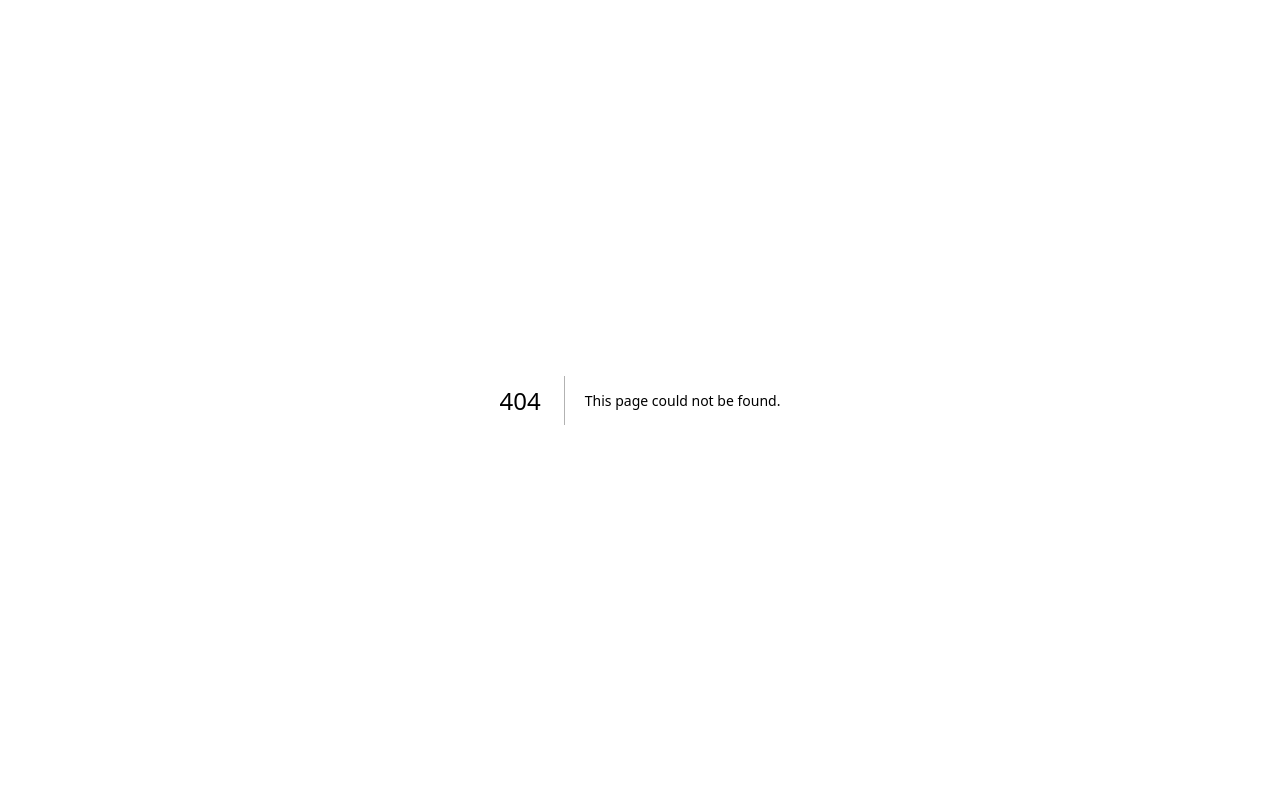
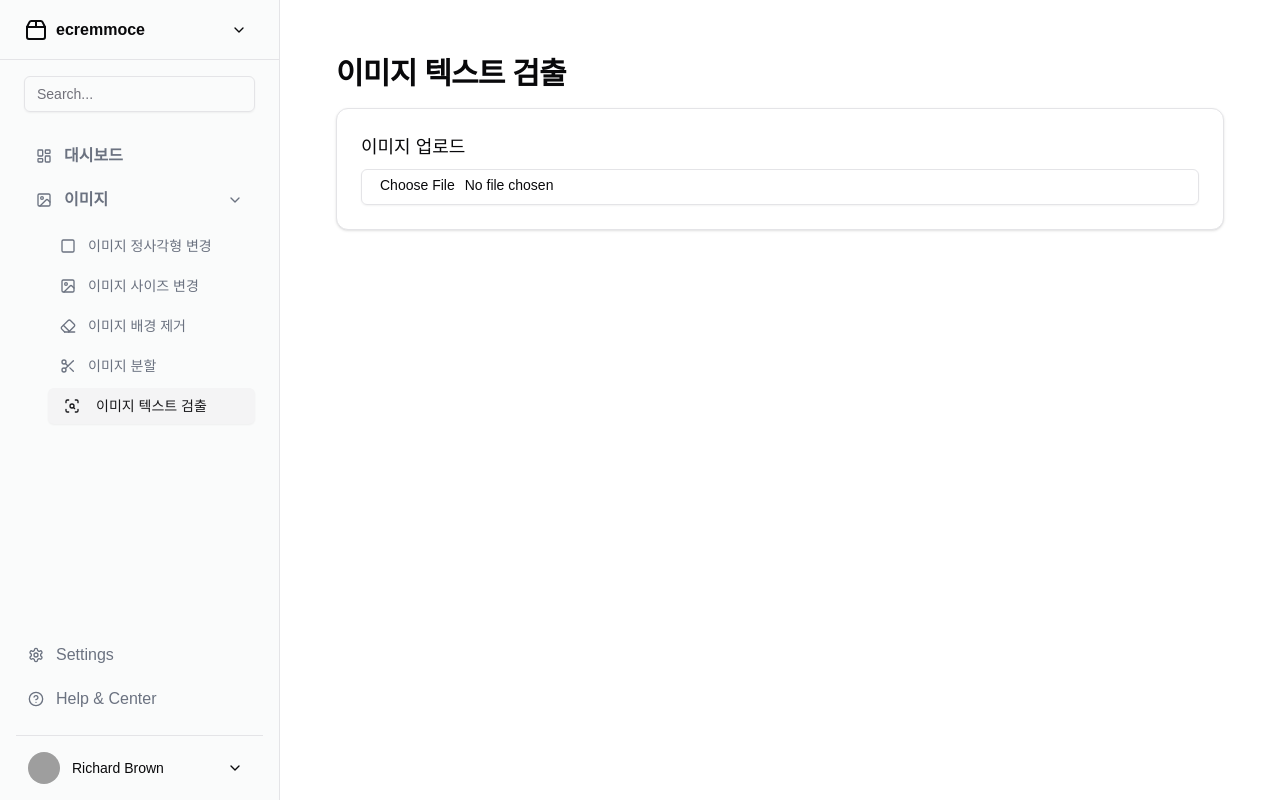
Before and after one commit to ecremmoce-dev/zalpanda, a Next.js app: page /image/text-detection in a window 1280 px wide. Before the commit this address had no page. Built offline with nearby package versions, Linux system fonts and the light colour scheme; grey boxes are pictures that could not be loaded.

Commit message:
mycommit

```diff
--- /dev/null
+++ b/app/image/text-detection/layout.tsx
@@ -0,0 +1,18 @@
+import { Sidebar } from "@/components/sidebar"
+
+export default function ImageLayout({
+  children,
+}: {
+  children: React.ReactNode
+}) {
+  return (
+    <div className="grid min-h-screen w-full lg:grid-cols-[280px_1fr]">
+      <Sidebar />
+      <div className="flex flex-col">
+        <main className="flex flex-1 flex-col gap-4 p-4 md:gap-8 md:p-6">
+          {children}
+        </main>
+      </div>
+    </div>
+  )
+}
--- /dev/null
+++ b/app/image/text-detection/page.tsx
@@ -0,0 +1,16 @@
+'use client'
+
+import { ImageTextDetection } from "@/components/image-text-detection"
+
+export default function TextDetectionPage() {
+  return (
+    <div className="flex-1 space-y-4 p-4 md:p-8 pt-6">
+      <div className="flex items-center justify-between space-y-2">
+        <h2 className="text-3xl font-bold tracking-tight">이미지 텍스트 검출</h2>
+      </div>
+      <div className="grid gap-4">
+        <ImageTextDetection />
+      </div>
+    </div>
+  )
+}
--- /dev/null
+++ b/components/image-text-detection.tsx
@@ -0,0 +1,116 @@
+'use client'
+
+import { Button } from "@/components/ui/button"
+import { Card } from "@/components/ui/card"
+import { Input } from "@/components/ui/input"
+import { useState } from "react"
+import { createWorker } from 'tesseract.js'
+import { Progress } from "@/components/ui/progress"
+
+export function ImageTextDetection() {
+  const [selectedFile, setSelectedFile] = useState<File | null>(null)
+  const [detectedText, setDetectedText] = useState<string>("")
+  const [isProcessing, setIsProcessing] = useState(false)
+  const [progress, setProgress] = useState(0)
+  const [previewUrl, setPreviewUrl] = useState<string>("")
+
+  const handleFileChange = (e: React.ChangeEvent<HTMLInputElement>) => {
+    if (e.target.files && e.target.files[0]) {
+      const file = e.target.files[0]
+      setSelectedFile(file)
+      setPreviewUrl(URL.createObjectURL(file))
+      setDetectedText("")
+      setProgress(0)
+    }
+  }
+
+  const handleDetectText = async () => {
+    if (!selectedFile) return
+
+    setIsProcessing(true)
+    setProgress(0)
+
+    try {
+      const worker = await createWorker()
+
+      worker.logger = (m) => {
+        if (m.status === 'recognizing text') {
+          setProgress(m.progress * 100)
+        }
+      }
+
+      // 한국어와 영어 모두 인식하도록 설정
+      await worker.loadLanguage('kor+eng')
+      await worker.initialize('kor+eng')
+
+      const { data: { text } } = await worker.recognize(selectedFile)
+      setDetectedText(text)
+
+      await worker.terminate()
+    } catch (error) {
+      console.error('텍스트 검출 중 오류 발생:', error)
+      setDetectedText('텍스트 검출 중 오류가 발생했습니다.')
+    } finally {
+      setIsProcessing(false)
+      setProgress(100)
+    }
+  }
+
+  return (
+    <Card className="p-6">
+      <div className="space-y-4">
+        <div>
+          <h3 className="text-lg font-medium mb-2">이미지 업로드</h3>
+          <Input
+            type="file"
+            accept="image/*"
+            onChange={handleFileChange}
+            disabled={isProcessing}
+          />
+        </div>
+
+        {previewUrl && (
+          <div className="mt-4">
+            <h3 className="text-lg font-medium mb-2">이미지 미리보기</h3>
+            <div className="max-w-md">
+              <img
+                src={previewUrl}
+                alt="Preview"
+                className="w-full h-auto rounded-lg"
+              />
+            </div>
+          </div>
+        )}
+
+        {selectedFile && (
+          <div>
+            <Button
+              onClick={handleDetectText}
+              disabled={isProcessing}
+            >
+              {isProcessing ? '텍스트 검출 중...' : '텍스트 검출하기'}
+            </Button>
+          </div>
+        )}
+
+        {isProcessing && (
+          <div className="space-y-2">
+            <div className="text-sm text-gray-500">
+              처리 중... {Math.round(progress)}%
+            </div>
+            <Progress value={progress} />
+          </div>
+        )}
+
+        {detectedText && (
+          <div className="mt-4">
+            <h3 className="text-lg font-medium mb-2">검출된 텍스트</h3>
+            <div className="p-4 bg-muted rounded-lg">
+              <pre className="whitespace-pre-wrap">{detectedText}</pre>
+            </div>
+          </div>
+        )}
+      </div>
+    </Card>
+  )
+}
--- a/components/sidebar.tsx
+++ b/components/sidebar.tsx
@@ -1,19 +1,40 @@
 'use client'
 
-import { ChevronDown, ChevronRight, HelpCircle, Image, Package2, Settings, Square, Eraser, Scissors, LayoutDashboard } from "lucide-react"
+import {
+  ChevronDown,
+  ChevronRight,
+  HelpCircle,
+  Image,
+  Package2,
+  Settings,
+  Square,
+  Eraser,
+  Scissors,
+  LayoutDashboard,
+  ScanSearch
+} from "lucide-react"
 import NextImage from "next/image"
 import Link from "next/link"
-import { useState } from "react"
+import { useState, useEffect } from "react"
 import { Button } from "@/components/ui/button"
 import { Input } from "@/components/ui/input"
 import { Separator } from "@/components/ui/separator"
+import { usePathname } from "next/navigation"
 
 export function Sidebar() {
-  const [isImageMenuOpen, setIsImageMenuOpen] = useState(false)
+  const pathname = usePathname()
+
+  const [isImageMenuOpen, setIsImageMenuOpen] = useState(pathname.startsWith('/image'))
 
   const toggleImageMenu = () => {
     setIsImageMenuOpen(!isImageMenuOpen)
   }
+
+  useEffect(() => {
+    if (pathname.startsWith('/image')) {
+      setIsImageMenuOpen(true)
+    }
+  }, [pathname])
 
   return (
     <div className="hidden border-r bg-gray-100/40 lg:block">
@@ -85,6 +106,16 @@ export function Sidebar() {
                     <Scissors className="h-4 w-4" />
                     이미지 분할
                   </Link>
+                  <Button
+                    variant={pathname === "/image/text-detection" ? "secondary" : "ghost"}
+                    className="w-full justify-start"
+                    asChild
+                  >
+                    <Link href="/image/text-detection">
+                      <ScanSearch className="mr-2 h-4 w-4" />
+                      이미지 텍스트 검출
+                    </Link>
+                  </Button>
                 </div>
               )}
             </div>
--- a/components/ui/progress.tsx
+++ b/components/ui/progress.tsx
@@ -12,7 +12,7 @@ const Progress = React.forwardRef<
   <ProgressPrimitive.Root
     ref={ref}
     className={cn(
-      "relative h-2 w-full overflow-hidden rounded-full bg-primary/20",
+      "relative h-2 w-full overflow-hidden rounded-full bg-gray-100",
       className
     )}
     {...props}
```
Also changed, not shown: package.json (+5 -5 lines), 1 other file (tests, documents, lock files or other folders).
